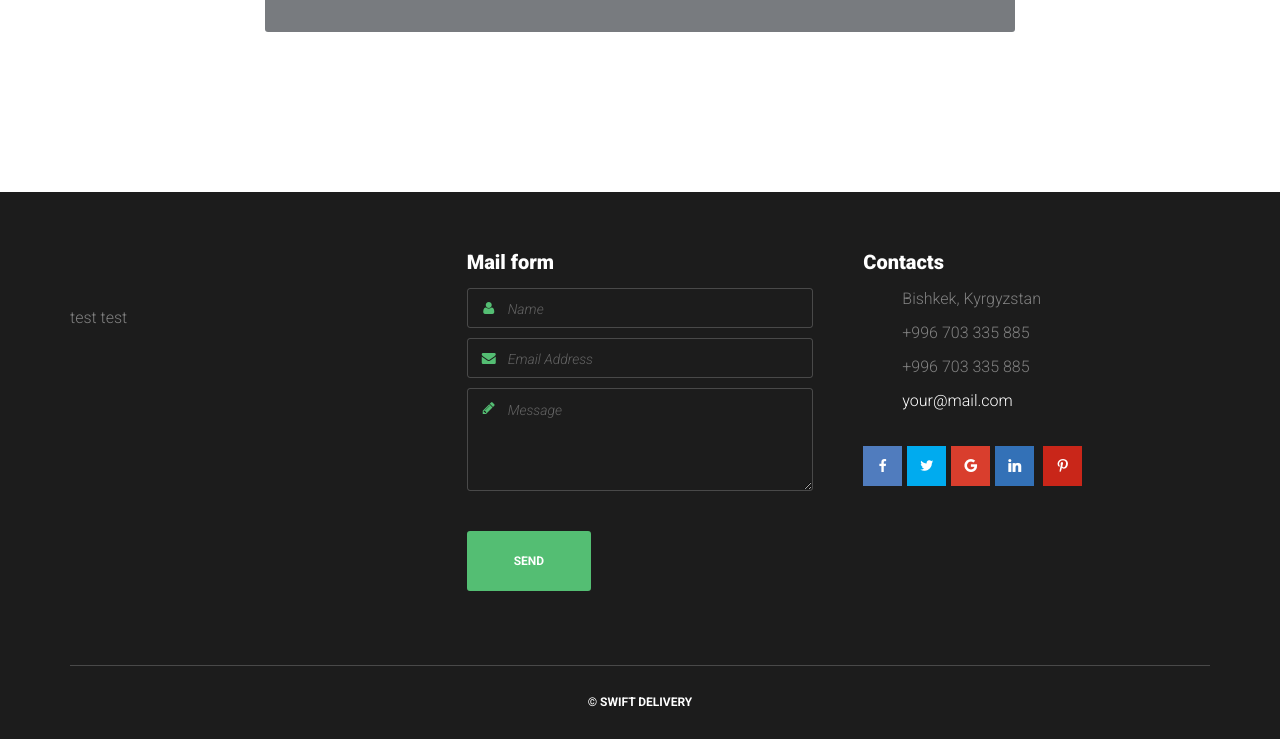
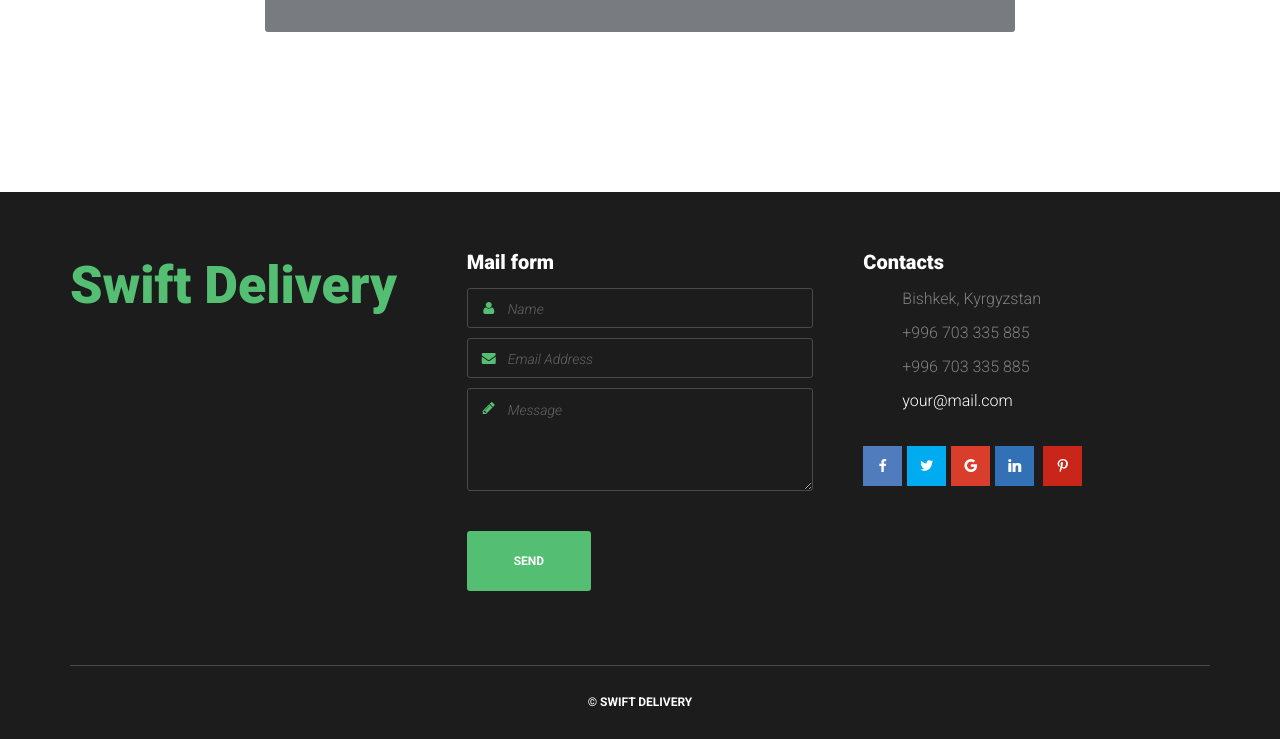
Before and after one commit to nurik23/hci_project, a plain HTML site: page contact.html in a window 1280 px wide. Shown: the part 861-1600 px from the top of the page. Drawn offline with Linux system fonts and the light colour scheme; a web font is replaced by a local one.

Commit message:
Update contact.html

```diff
--- a/contact.html
+++ b/contact.html
@@ -221,11 +221,10 @@
 			<div class="row">
 				<div class="col-md-4 col-sm-12">
 					<a href="index.html" class="logo top_logo">
-								<img src="images/logo.png" alt="">
+														<h1 style="margin-top:3px;margin-bottom:-8px;color: #54be73;"> Swift Delivery</h1>
+
 					</a>
-							<p class="topmargin_20">
-								test test
-							</p>
+
 				</div>
 
 				<div class="col-md-4 col-sm-6">
@@ -314,6 +313,7 @@
 		</div>
 	</section>
 
+
 	</div>
 		<!-- eof #box_wrapper -->
 	</div>
```
Lines whose indentation alone changed are shown as unchanged.
